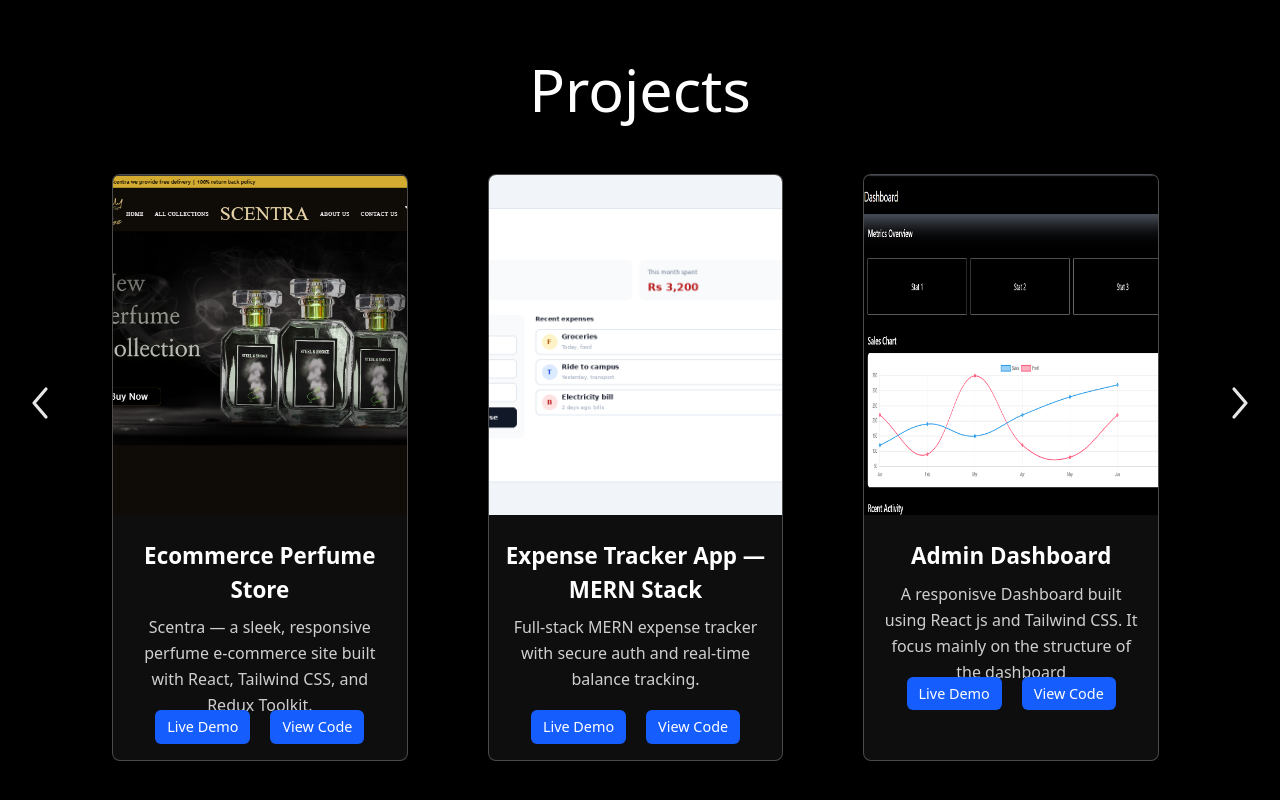
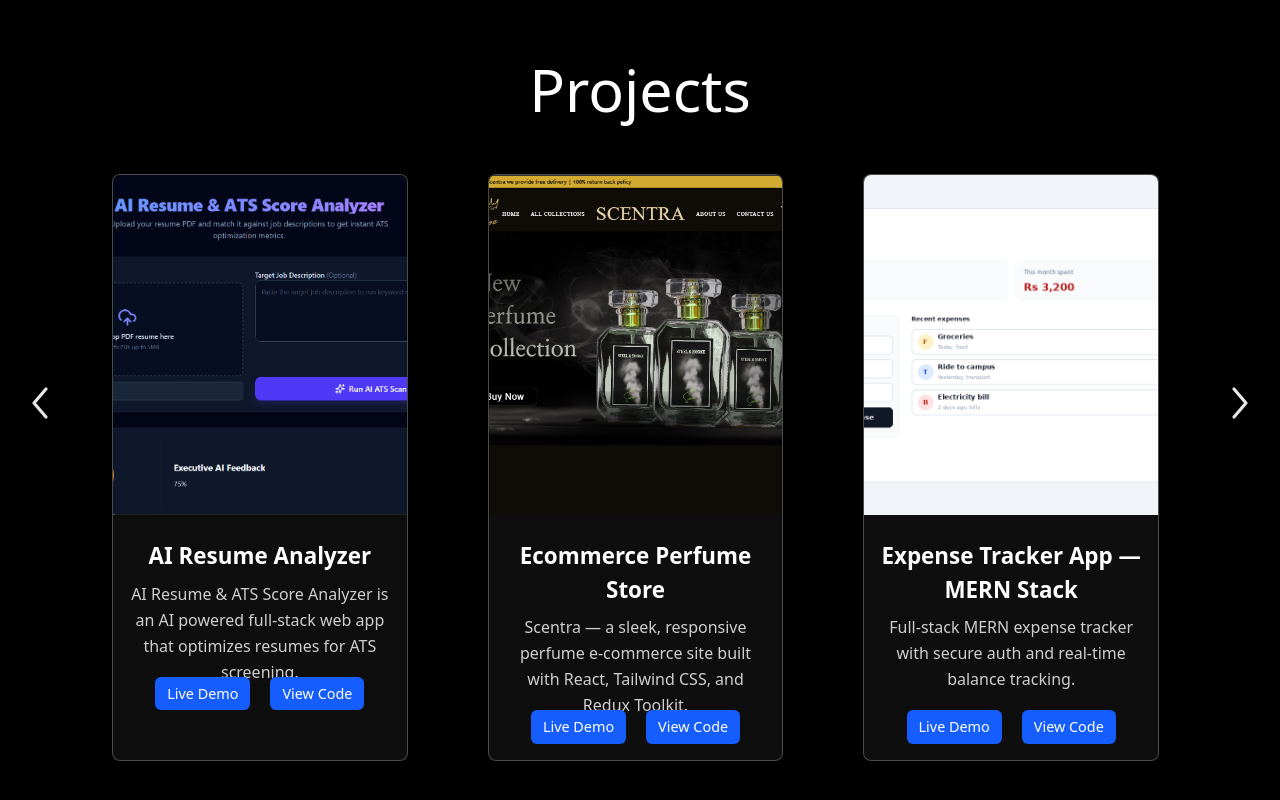
Before and after one commit to HAK1580/My-Portfolio-, a React (Vite) app: page / in a window 1280 px wide. Shown: the part 2098-2898 px from the top of the page. Built offline with nearby package versions, Linux system fonts and the light colour scheme.

Commit message:
updated the stuff

```diff
--- a/src/components/Projects.jsx
+++ b/src/components/Projects.jsx
@@ -2,6 +2,14 @@ import React, { useRef } from "react";
 import "../index.css"
 const Projects = () => {
   const project_info = [
+     {
+       id: 4,
+      title: "AI Resume Analyzer ",
+      desc: "AI Resume & ATS Score Analyzer is an AI powered full-stack web app that optimizes resumes for ATS screening.",
+     image: "/project-imgs/resume-analyzer.PNG",
+     demo:"https://ai-resume-analyzer-three-teal.vercel.app/",
+     code:"https://github.com/HAK1580/AI-Resume-Analyzer",
+    },
     {
       id: 1,
       title: "Ecommerce Perfume Store",
@@ -25,15 +33,8 @@ const Projects = () => {
       image: "/project-imgs/dashboard.PNG",
       demo:"https://admin-dashboard-1580.netlify.app/",
       code:"https://github.com/HAK1580/Admin-Dashboard-",
-    },{
+    },
 
-      id: 4,
-      title: "AI Resume Analyzer ",
-      desc: "The AI Resume & ATS Score Analyzer is an end-to-end full-stack web application designed to help job seekers optimize their resumes for Applicant Tracking Systems (ATS). ",
-     image: "/project-imgs/dashboard.PNG",
-     demo:"https://ai-resume-analyzer-three-teal.vercel.app/",
-     code:"https://github.com/HAK1580/AI-Resume-Analyzer",
-  },
 
 
 
```
Also changed, not shown: public/project-imgs/resume-analyzer.PNG (added), 1 other file (tests, documents, lock files or other folders).
